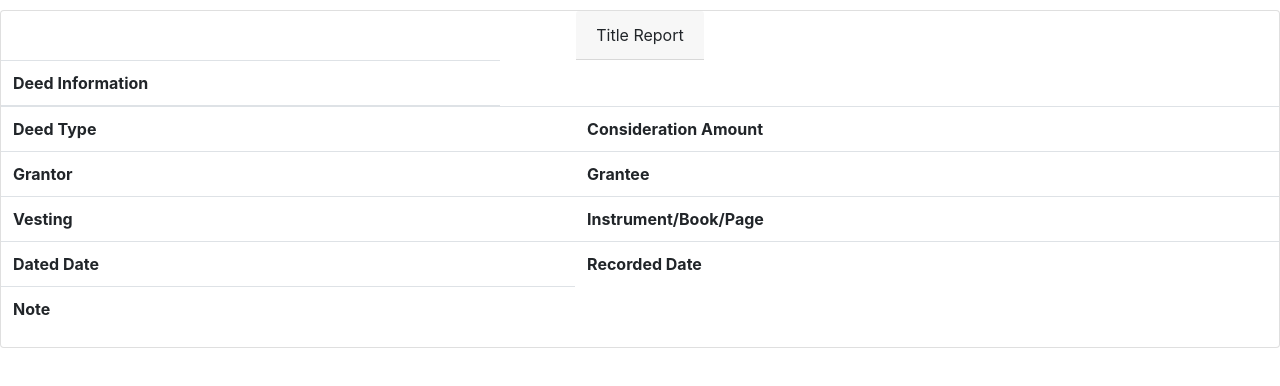
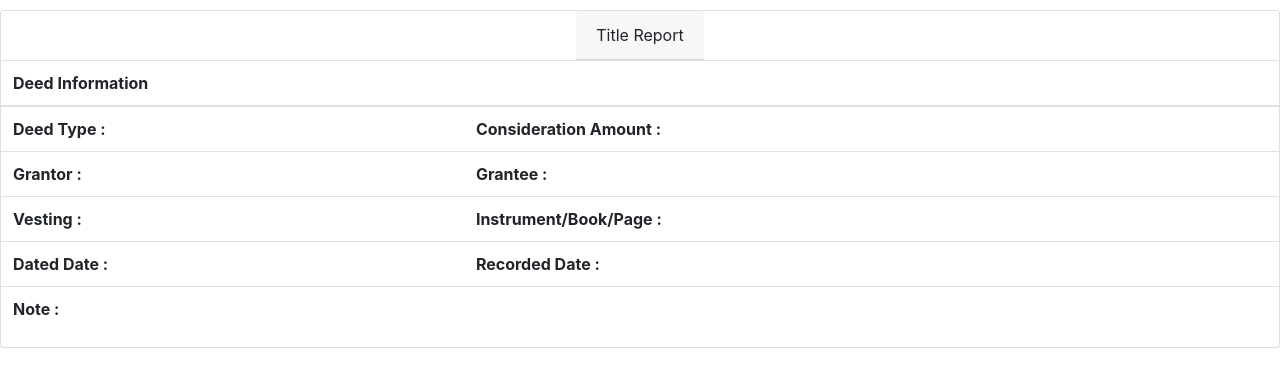
Before and after one commit to mohanreddy070/titledoc, an Angular app: page / in a window 1280 px wide. Both pictures are taken after typing "Sample", "2020-01-15", "2020-01-15", "Sample", "Sample", "Sample" into the empty fields and a click on the button "Save". Shown: the top 386 px of the page. Built offline with nearby package versions, Linux system fonts and the light colour scheme.

Commit message:
1 file modified

```diff
--- a/src/app/report/report.component.html
+++ b/src/app/report/report.component.html
@@ -4,39 +4,30 @@
 	</div>
   <div>
     <table class="table" *ngFor="let deed of data.deeds">
-  <thead>
+  <thead class="bg-sucess">
     <tr>
-      <th scope="col">Deed Information</th>
+      <th colspan="2">Deed Information</th>
     </tr>
   </thead>
-  <tbody  >
+  <tbody  class="bg-default">
     <tr>
-      <th scope="row">Deed Type</th>
-      <td>{{deed.deedType}}</td>
-      <th scope="row">Consideration Amount</th>
-      <td>{{deed.considerationAmount}}</td>
+      <td ><b>Deed Type :</b> {{deed.deedType}}</td>
+      <td ><b>Consideration Amount :</b> {{deed.considerationAmount}}</td>
     </tr>
     <tr>
-      <th scope="row">Grantor</th>
-      <td>{{deed.grantor}}</td>
-      <th scope="row">Grantee</th>
-      <td>{{deed.graantee}}</td>
+      <td ><b>Grantor :</b> {{deed.grantor}}</td>
+      <td ><b>Grantee :</b> {{deed.graantee}}</td>
     </tr>
     <tr>
-      <th scope="row">Vesting</th>
-      <td>{{deed.vesting}}</td>
-      <th scope="row">Instrument/Book/Page</th>
-      <td>{{deed.instrument}}</td>
+      <td ><b>Vesting :</b> {{deed.vesting}}</td>
+      <td ><b>Instrument/Book/Page :</b> {{deed.iBP}}</td>
     </tr>
     <tr>
-      <th scope="row">Dated Date</th>
-      <td>{{deed.datedDate}}</td>
-      <th scope="row">Recorded Date</th>
-      <td>{{deed.recordedDate}}</td>
+      <td ><b>Dated Date :</b> {{deed.datedDate}}</td>
+      <td ><b>Recorded Date :</b> {{deed.recordedDate}}</td>
     </tr>
     <tr>
-      <th scope="row">Note</th>
-      <td>{{deed.note}}</td>
+      <td colspan="2"><b>Note :</b> {{deed.note}}</td>
     </tr>
   </tbody>
 </table>
```
